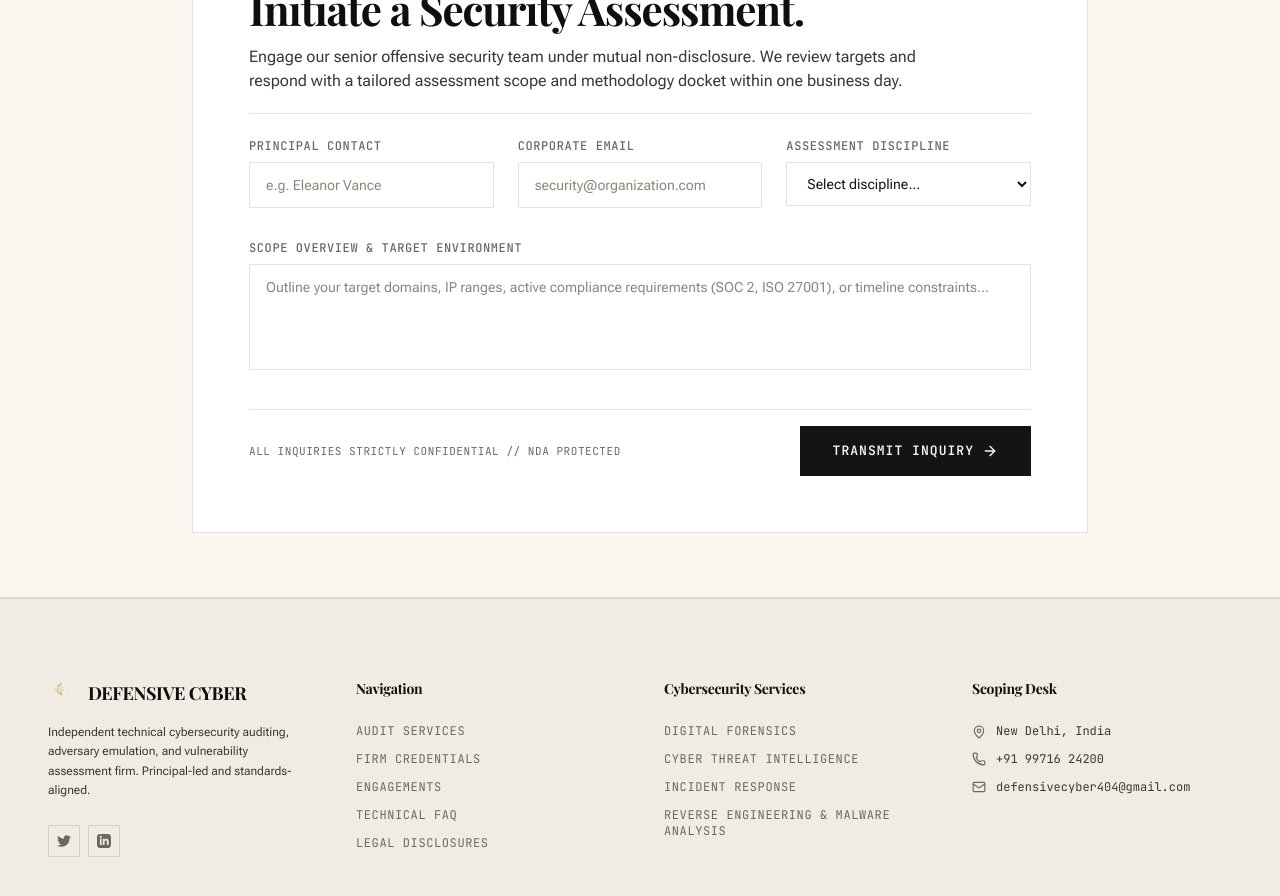
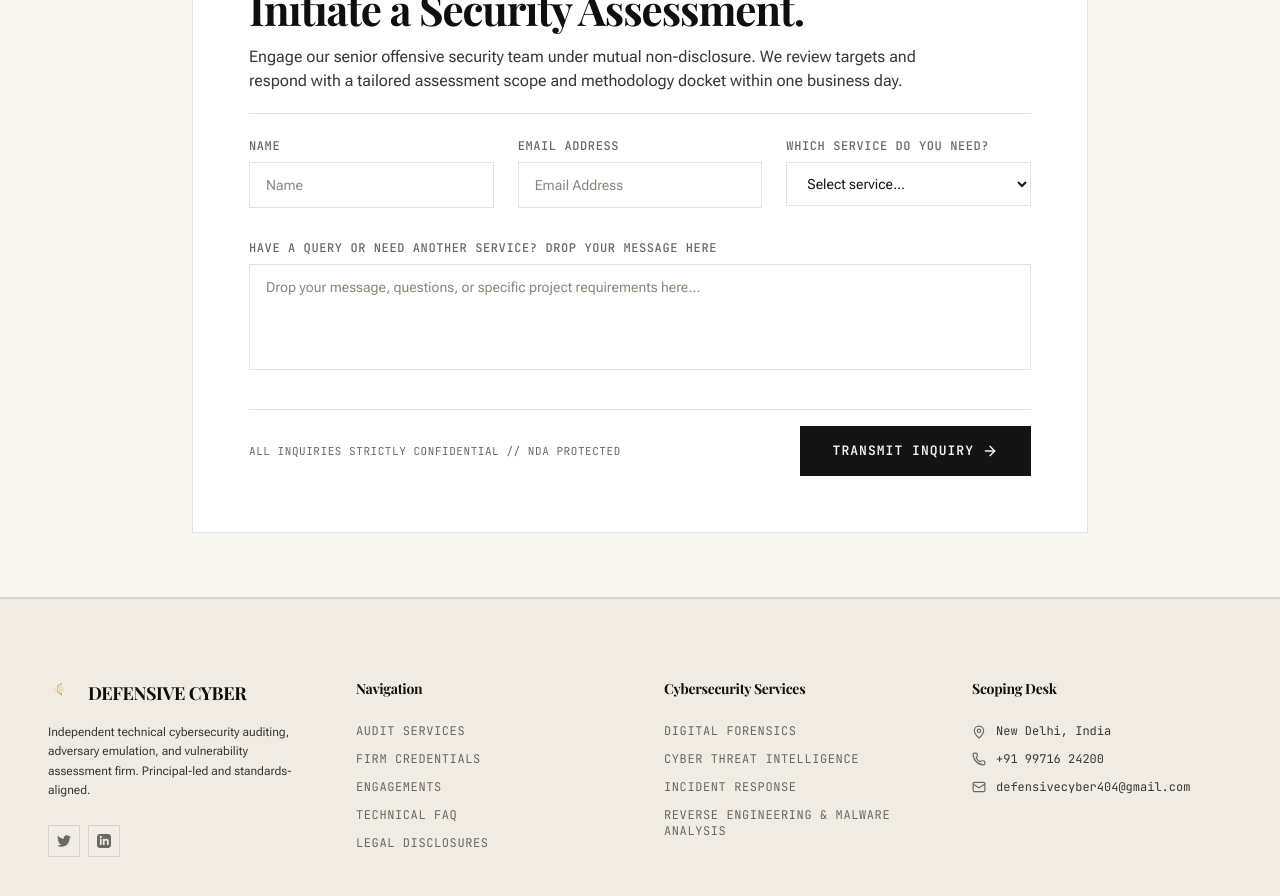
Before and after one commit to defensivecyber404/DefensiveCyber, a React (Vite) app: page / in a window 1280 px wide. Shown: the part 3900-4796 px from the top of the page. Built offline with nearby package versions, Linux system fonts and the light colour scheme; no server answers; a web font is replaced by a local one.

Commit message:
feat(contact): streamline assessment form labels, placeholders, and 4 core services + Other

```diff
--- a/src/components/sections/Contact.jsx
+++ b/src/components/sections/Contact.jsx
@@ -59,48 +59,47 @@ export const Contact = () => {
 
                 <div className="space-y-2">
                   <label className="block font-mono text-xs uppercase tracking-wider text-[var(--text-muted)] font-medium">
-                    Principal Contact
+                    Name
                   </label>
                   <input
                     type="text"
                     name="name"
                     required
                     className="w-full border border-[var(--border-hairline)] bg-[var(--bg-base)] rounded-none px-4 py-3 text-[var(--text-heading)] placeholder:text-[var(--text-muted)] text-sm focus:outline-none focus:border-[var(--text-heading)] transition-colors"
-                    placeholder="e.g. Eleanor Vance"
+                    placeholder="Name"
                   />
                 </div>
 
                 <div className="space-y-2">
                   <label className="block font-mono text-xs uppercase tracking-wider text-[var(--text-muted)] font-medium">
-                    Corporate Email
+                    Email Address
                   </label>
                   <input
                     type="email"
                     name="email"
                     required
                     className="w-full border border-[var(--border-hairline)] bg-[var(--bg-base)] rounded-none px-4 py-3 text-[var(--text-heading)] placeholder:text-[var(--text-muted)] text-sm focus:outline-none focus:border-[var(--text-heading)] transition-colors"
-                    placeholder="security@organization.com"
+                    placeholder="Email Address"
                   />
                 </div>
 
                 <div className="space-y-2">
                   <label className="block font-mono text-xs uppercase tracking-wider text-[var(--text-muted)] font-medium">
-                    Assessment Discipline
+                    Which service do you need?
                   </label>
                   <select
-                    aria-label="Select an assessment discipline"
+                    aria-label="Which service do you need?"
                     name="service"
                     defaultValue=""
                     required
                     className="w-full border border-[var(--border-hairline)] bg-[var(--bg-base)] rounded-none px-4 py-3 text-[var(--text-heading)] text-sm focus:outline-none focus:border-[var(--text-heading)] transition-colors"
                   >
-                    <option value="" disabled hidden>Select discipline...</option>
-                    <option value="penetration-testing">Web Application & API VAPT</option>
-                    <option value="cloud-security">Cloud Infrastructure Audit</option>
-                    <option value="digital-forensics">Digital Forensics & Evidence</option>
-                    <option value="incident-response">Incident Containment & Response</option>
-                    <option value="red-teaming">Adversary Emulation (Red Team)</option>
-                    <option value="other">Bespoke Security Architecture</option>
+                    <option value="" disabled hidden>Select service...</option>
+                    <option value="digital-forensics">Digital Forensics</option>
+                    <option value="cyber-threat-intelligence">Cyber Threat Intelligence</option>
+                    <option value="incident-response">Incident Response</option>
+                    <option value="reverse-engineering-malware-analysis">Reverse Engineering &amp; Malware Analysis</option>
+                    <option value="other">Other</option>
                   </select>
                 </div>
 
@@ -108,14 +107,14 @@ export const Contact = () => {
 
               <div className="space-y-2">
                 <label className="block font-mono text-xs uppercase tracking-wider text-[var(--text-muted)] font-medium">
-                  Scope Overview & Target Environment
+                  Have a query or need another service? Drop your message here
                 </label>
                 <textarea
                   name="message"
                   required
                   rows={4}
                   className="w-full border border-[var(--border-hairline)] bg-[var(--bg-base)] rounded-none px-4 py-3 text-[var(--text-heading)] placeholder:text-[var(--text-muted)] text-sm focus:outline-none focus:border-[var(--text-heading)] transition-colors resize-none"
-                  placeholder="Outline your target domains, IP ranges, active compliance requirements (SOC 2, ISO 27001), or timeline constraints..."
+                  placeholder="Drop your message, questions, or specific project requirements here..."
                 />
               </div>
 
```
